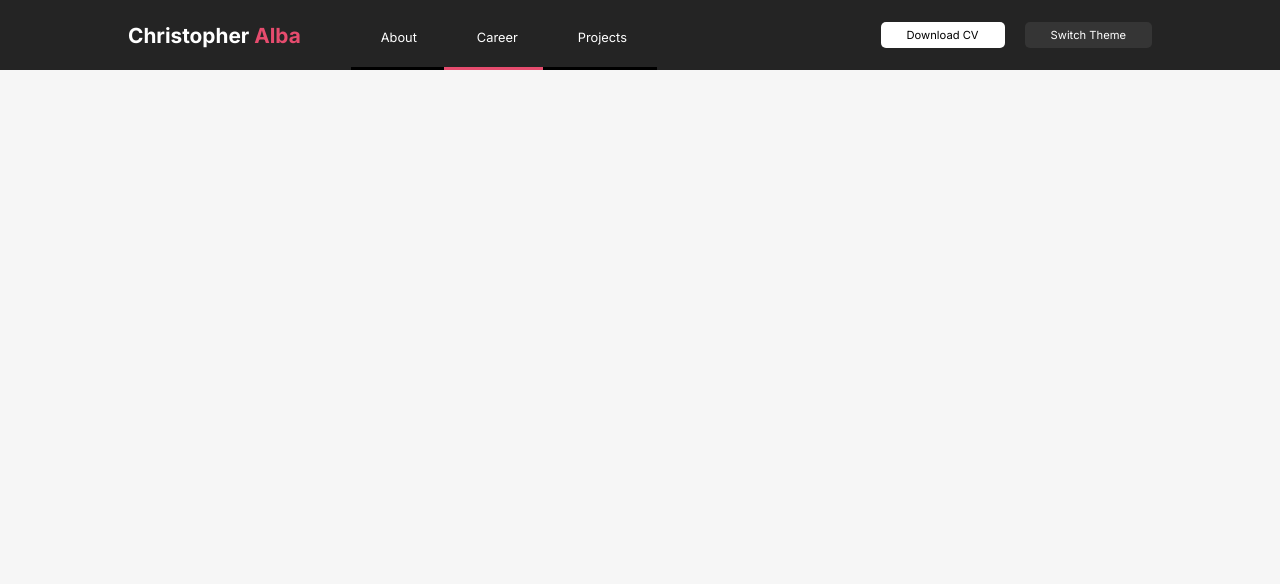
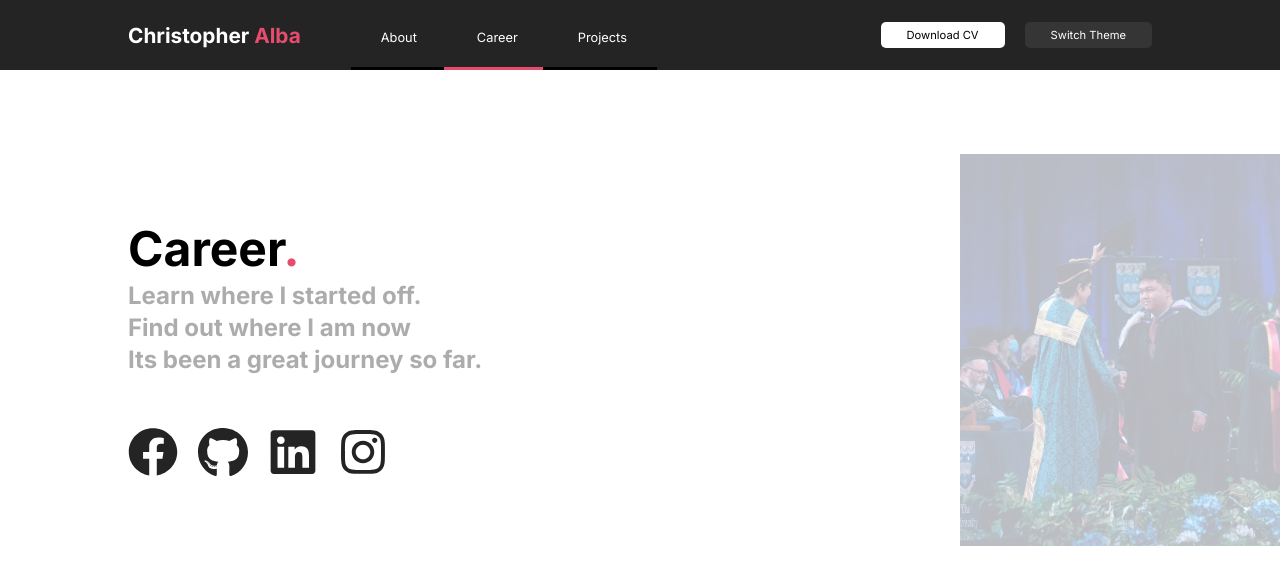
Before and after one commit to christopher-alba/personal-portfolio-v7, a React (Vite) app: page /career in a window 1280 px wide. Shown: the top 584 px of the page. Built offline with nearby package versions, Linux system fonts and the light colour scheme.

Commit message:
complete careers hero section

```diff
--- a/src/App.tsx
+++ b/src/App.tsx
@@ -5,6 +5,7 @@ import { GlobalStyles } from "./themes/globalStyles";
 import { Route, Routes } from "react-router-dom";
 import Navbar from "./components/Navbar";
 import About from "./pages/About";
+import Career from "./pages/Career";
 
 const App = () => {
   const [theme, setTheme] = useState(
@@ -24,6 +25,7 @@ const App = () => {
       <Navbar setTheme={setTheme} />
       <Routes>
         <Route path="/" element={<About />} />
+        <Route path="/career" element={<Career />} />
       </Routes>
     </ThemeProvider>
   );
--- a/src/components/HeroArea/styled.ts
+++ b/src/components/HeroArea/styled.ts
@@ -53,6 +53,7 @@ export const ImageWrapper = styled("div")`
   position: absolute;
   right: 0;
   width: 25vw;
+  height: 70%;
   @media (max-width: 600px) {
     position: static;
     width: 90%;
--- /dev/null
+++ b/src/pages/Career/Career.tsx
@@ -0,0 +1,20 @@
+import { FC } from "react";
+import HeroArea from "../../components/HeroArea";
+
+const Career: FC = () => {
+  return (
+    <div>
+      <HeroArea
+        pageTitle="Career"
+        pageSubTitles={[
+          "Learn where I started off.",
+          "Find out where I am now",
+          "Its been a great journey so far.",
+        ]}
+        imageUrl="./images/grad-photo-web-2.png"
+      />
+    </div>
+  );
+};
+
+export default Career;
--- /dev/null
+++ b/src/pages/Career/index.ts
@@ -0,0 +1,2 @@
+import Career from "./Career";
+export default Career;
```
Also changed, not shown: public/images/grad-photo-web-2.png (added), public/images/projects.png (added), src/pages/Career/styled.ts (added).
